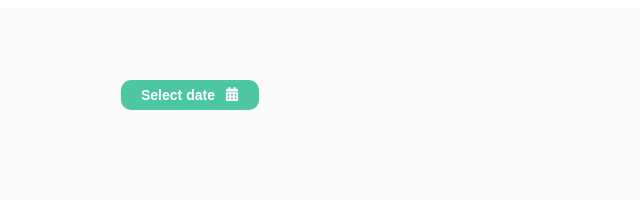
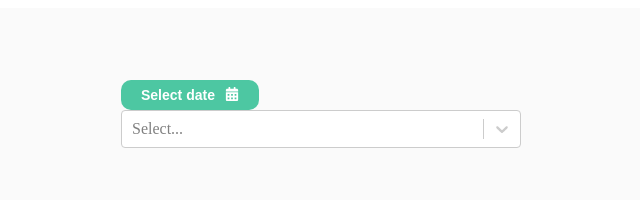
Before and after one commit to raybagas7/eFishery-THT-FE, a Next.js app: page /commodity/add in a window 1280 px wide. Shown: the top 200 px of the page, without its empty margins (87-727 px from the left). Built offline with nearby package versions, Linux system fonts and the light colour scheme.

Commit message:
feat(select-ui component): create select component
    - create cusomized select component with react-select

```diff
--- /dev/null
+++ b/src/components/ui/select-ui.module.scss
@@ -0,0 +1,3 @@
+.select_input {
+  max-width: 400px;
+}
--- /dev/null
+++ b/src/components/ui/select-ui.tsx
@@ -0,0 +1,37 @@
+import React from "react";
+import Select from "react-select";
+import style from "./select-ui.module.scss";
+
+interface ISelecUi {
+  options?: { value: string; label: string }[];
+}
+const SelectUi = ({ options }: ISelecUi) => {
+  return (
+    <div className={style.select_input}>
+      <Select
+        options={options}
+        styles={{
+          option: (baseStyles, state) => ({
+            ...baseStyles,
+            cursor: "pointer",
+            ":hover": {
+              backgroundColor: "#4dc7a8",
+            },
+            backgroundColor: state.isFocused ? "#4dc7a8" : "",
+            color: state.isFocused ? "white" : "black",
+          }),
+          dropdownIndicator: (baseStyles) => ({
+            ...baseStyles,
+            cursor: "pointer",
+          }),
+          input: (baseStyles) => ({
+            ...baseStyles,
+            cursor: "pointer",
+          }),
+        }}
+      />
+    </div>
+  );
+};
+
+export default SelectUi;
--- a/src/pages/commodity/add/index.tsx
+++ b/src/pages/commodity/add/index.tsx
@@ -2,11 +2,18 @@ import MainLayout from "@/components/Layout/MainLayout";
 import React, { ReactElement } from "react";
 import style from "@/styles/index.module.scss";
 import Calendar from "@/components/ui/calendar";
+import SelectUi from "@/components/ui/select-ui";
 
 const AddCommodity = () => {
+  const options = [
+    { value: "chocolate", label: "Chocolate" },
+    { value: "strawberry", label: "Strawberry" },
+    { value: "vanilla", label: "Vanilla" },
+  ];
   return (
     <div className={style.main_container}>
       <Calendar />
+      <SelectUi options={options} />
     </div>
   );
 };
```
